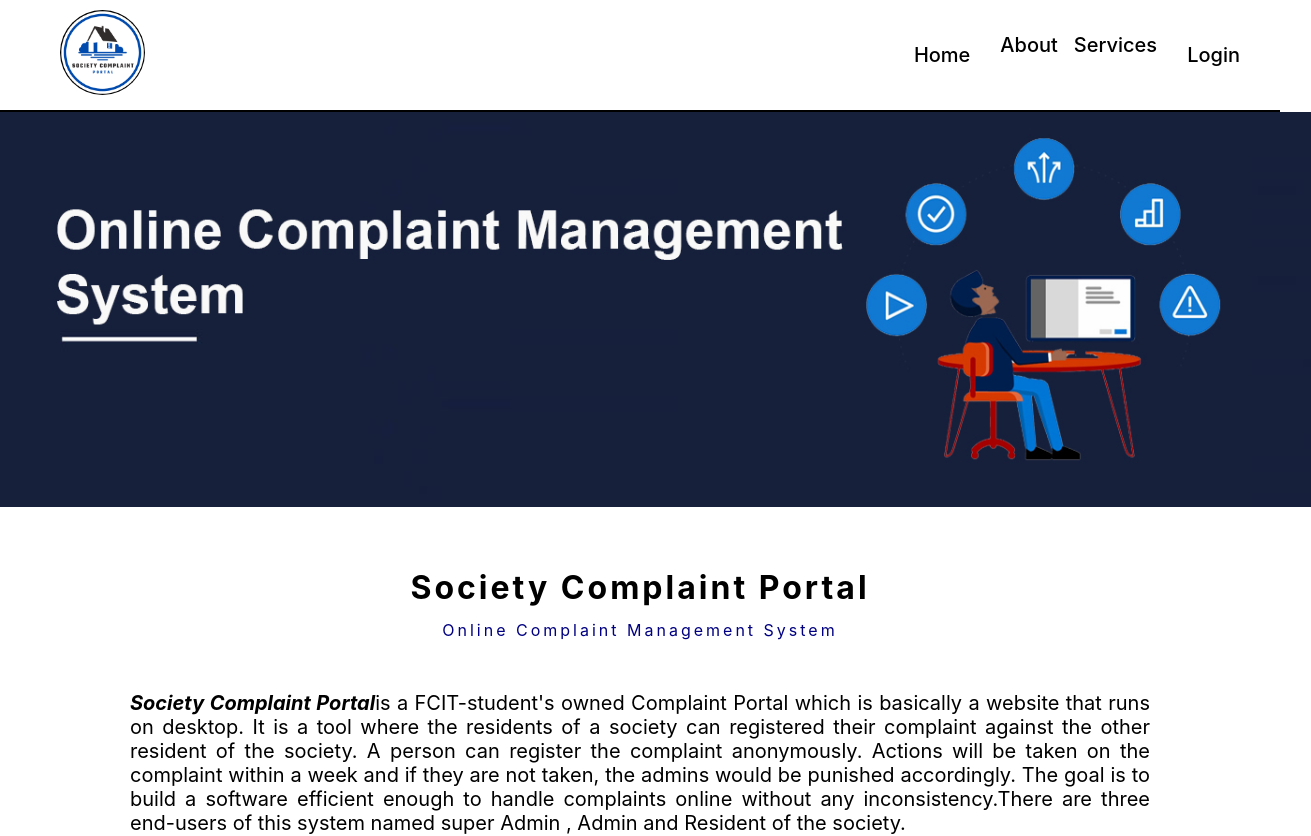
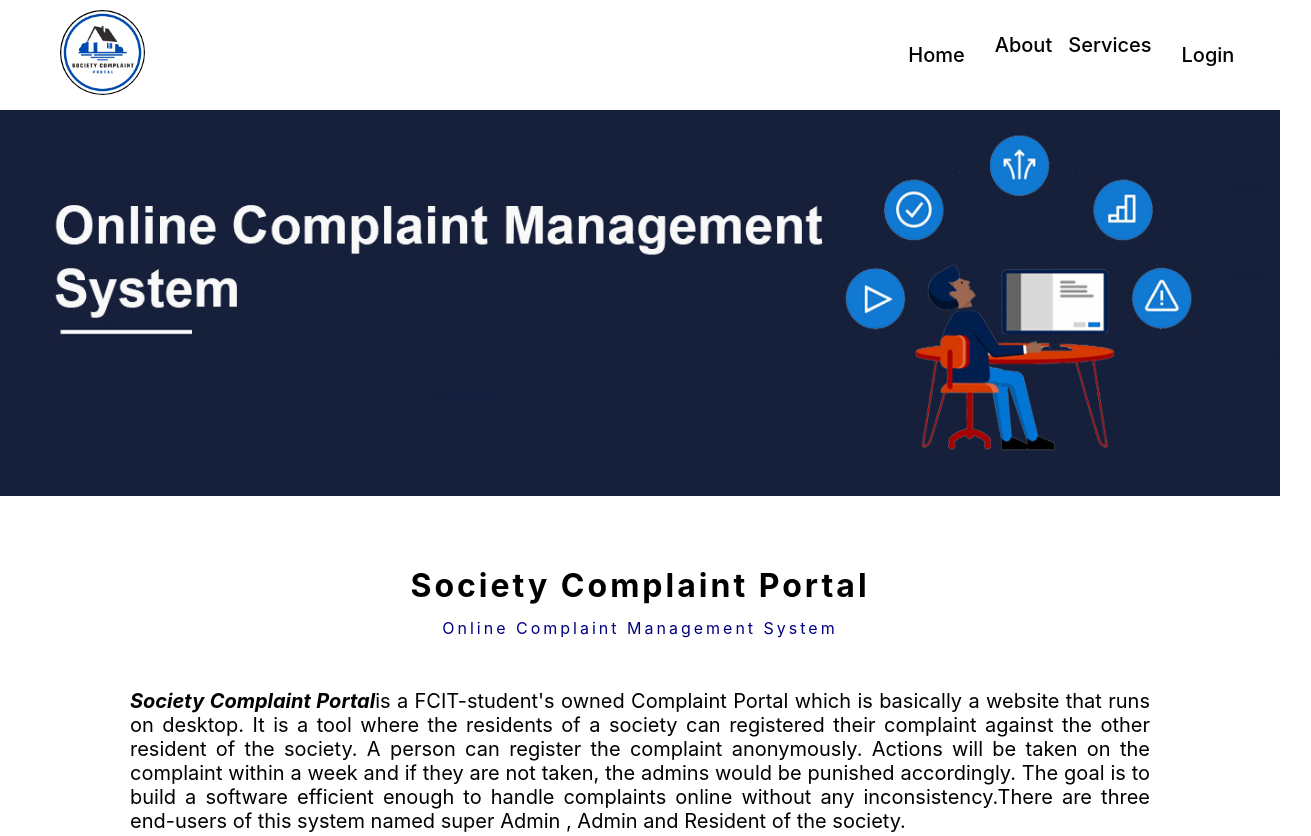
Before and after one commit to Bsef19m519/Society-Complaint-Portal-MERN-, a React (Create React App) app in the folder frontend/: page / in a window 1280 px wide. Shown: the top 836 px of the page, 1311 px wide, since content can reach past the window. Built offline with nearby package versions, Linux system fonts and the light colour scheme.

Commit message:
landing page image issue fixed

```diff
--- a/frontend/src/StaticComponents/Home.css
+++ b/frontend/src/StaticComponents/Home.css
@@ -1,4 +1,4 @@
-.homeDiv{
+.homeDiv {
   /* background-image: url('home5.jpg');
     background-repeat: no-repeat; */
   height: 600px;
@@ -11,6 +11,6 @@
   line-height: 40px;
   margin-bottom: -170px;
 }
-.complaintPic{
-    width: 1311px;
+.complaintPic {
+  width: 100%;
 }
--- a/frontend/src/components/Header/Header.css
+++ b/frontend/src/components/Header/Header.css
@@ -6,7 +6,9 @@ header {
   background-color: transparent;
   font-weight: 500;
   font-size: 20px;
-  border-bottom: 2px solid rgb(0, 0, 0);
+  /* border-bottom: 2px solid rgb(0, 0, 0); */
+  /* border: 2px solid red; */
+  width: 98%;
 }
 
 .logo img {
@@ -22,6 +24,7 @@ nav ul {
 }
 
 nav a {
+  /* border: 3px solid yellow; */
   display: block;
   padding: 10px 14px;
   color: BLACK;
```
Lines whose indentation alone changed are shown as unchanged.
